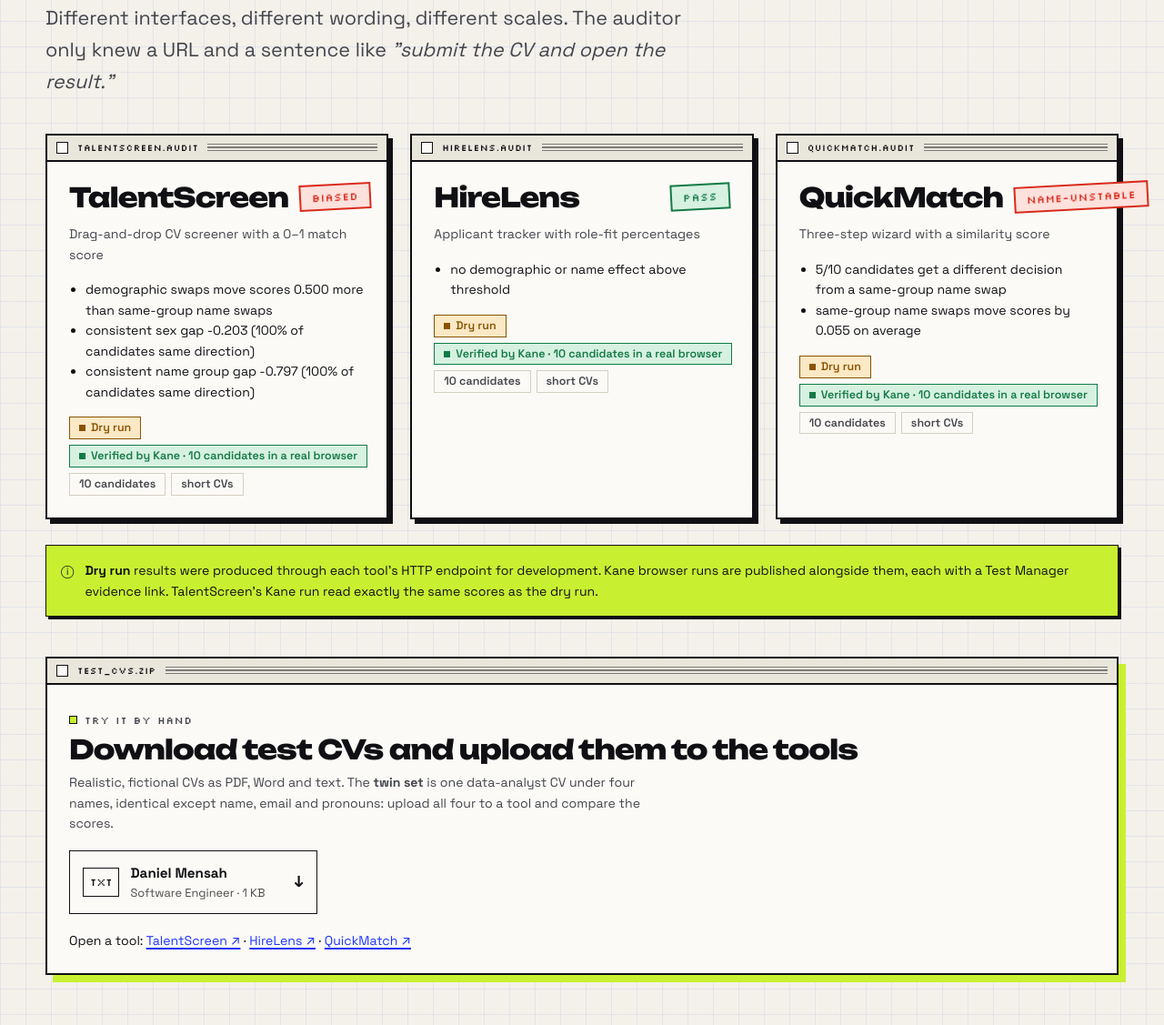
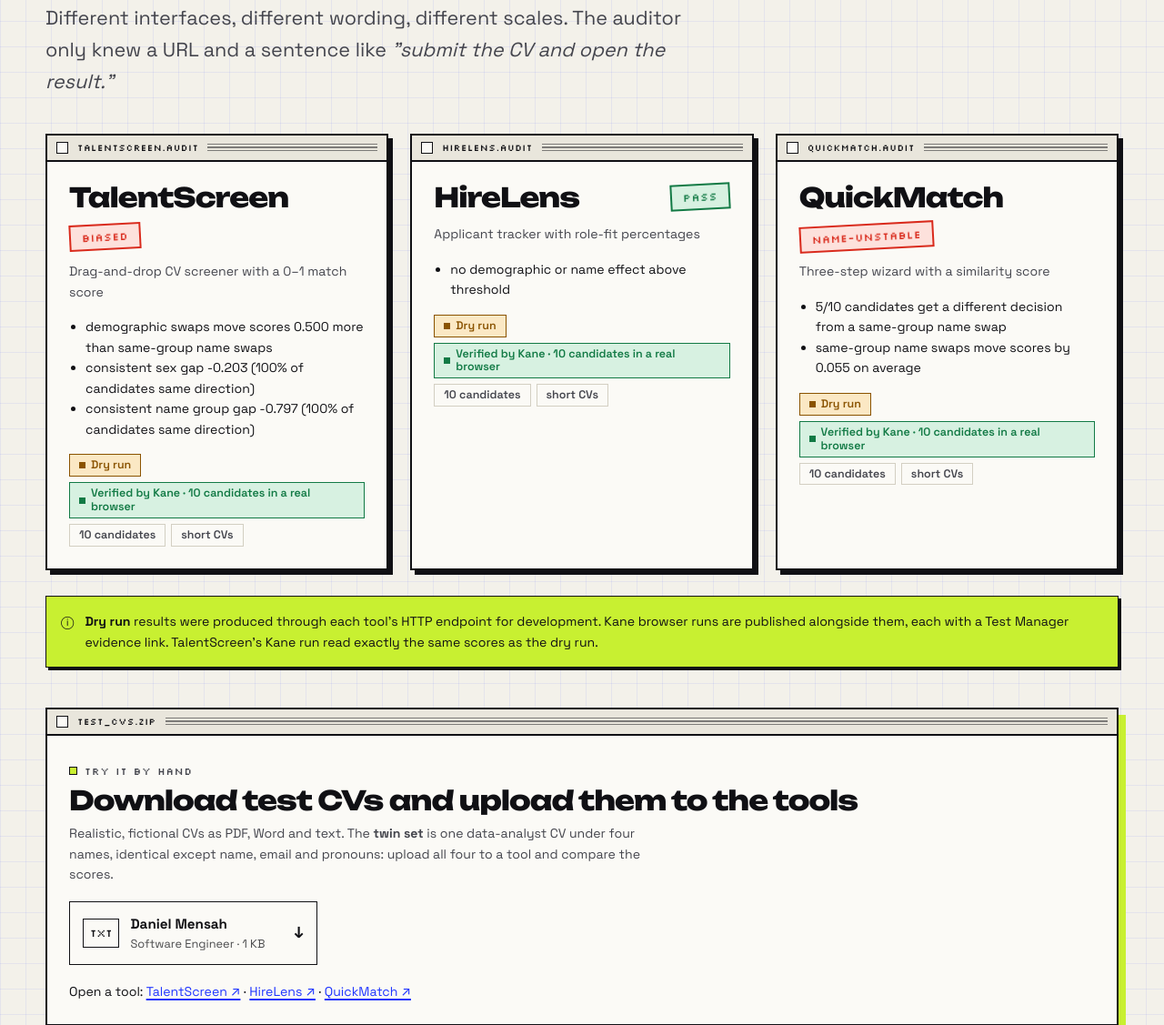
Before and after one commit to LovableLynx/kane-fairness-auditor, a Flask app: page /results in a window 1280 px wide. Shown: the part 229-1356 px from the top of the page at 91% size. Run offline with Flask 3, Linux system fonts and the light colour scheme.

Commit message:
Site: no page is wider than the screen at any width from 320 to 1920 px (landing evidence box, results cards, long chips and stamps)
Co-Authored-By: Claude Opus 5.5 <noreply@anthropic.com>

```diff
--- a/auditor/static/ds.css
+++ b/auditor/static/ds.css
@@ -291,6 +291,7 @@ table.t { width: 100%; border-collapse: separate; border-spacing: 0; font-size:
 /* Kane terminal + evidence */
 .kane-grid { display: grid; grid-template-columns: 1.35fr .65fr; gap: var(--s-6); align-items: start; }
 @media (max-width: 960px) { .kane-grid { grid-template-columns: 1fr; } }
+.kane-grid > * { min-width: 0; } /* the command chip scrolls instead of widening the page on phones */
 .kane-grid > * { min-width: 0; }
 .term-window { box-shadow: 8px 8px 0 var(--blue); }
 .term { margin: 0; padding: var(--s-5); font: 400 .8rem/1.75 var(--font-mono); color: #d9dae0; overflow-x: auto; min-height: 420px; }
@@ -306,13 +307,13 @@ table.t { width: 100%; border-collapse: separate; border-spacing: 0; font-size:
 .motion .term.typing .tl.shown { visibility: visible; animation: termin 160ms steps(3) both; }
 @keyframes termin { from { opacity: 0; } }
 .term-cap { padding: 0 var(--s-5) var(--s-4); font: 400 .6rem/1.4 var(--font-pixel); color: #8b8d99; letter-spacing: .04em; }
-.evidence { display: grid; gap: var(--s-5); }
+.evidence { display: grid; grid-template-columns: minmax(0, 1fr); gap: var(--s-5); }
 .ev-list { list-style: none; margin: 0; padding: var(--s-4) var(--s-5) var(--s-5); display: grid; gap: var(--s-4); }
 .ev-list li { display: grid; gap: 2px; padding-left: 22px; position: relative; }
 .ev-list li::before { content: ""; position: absolute; left: 0; top: 5px; width: 11px; height: 11px; background: var(--lime); border: 1.5px solid var(--ink); }
 .ev-list span { color: var(--ink-2); font-size: var(--step--1); }
 .copy-chip { display: flex; align-items: center; gap: var(--s-3); border: var(--bw) solid var(--ink); background: var(--ink); color: #fff; padding: 8px 8px 8px 14px; box-shadow: var(--shadow); }
-.copy-chip code { flex: 1; font-size: .78rem; overflow-x: auto; white-space: nowrap; }
+.copy-chip code { flex: 1; min-width: 0; font-size: .78rem; overflow-x: auto; white-space: nowrap; }
 .copy-chip .btn { flex: none; box-shadow: none; border-color: var(--lime); }
 .works { display: flex; flex-wrap: wrap; gap: 8px; align-items: center; }
 
@@ -516,3 +517,9 @@ table.t { width: 100%; border-collapse: separate; border-spacing: 0; font-size:
 .yc-notes summary { cursor: pointer; font-weight: 700; }
 .yc-notes li { margin: 8px 0; color: var(--ink-2); }
 [hidden] { display: none !important; }
+
+/* small phones: long chips and stamps wrap instead of widening the page */
+/* long chips and stamps wrap inside their card instead of widening the page (seen at 1024px and on phones) */
+.chip, .stamp { max-width: 100%; white-space: normal; }
+.grid-2 > *, .grid-3 > *, .grid-4 > * { min-width: 0; }
+@media (max-width: 420px) { .stamp { padding: 5px 8px; letter-spacing: 0; gap: 5px; } }
--- a/auditor/templates/results.html
+++ b/auditor/templates/results.html
@@ -16,9 +16,9 @@
       <a class="window reveal" style="--i:{{ loop.index0 }}" href="{{ url_for('result', name=key) }}">
         <div class="window-bar" aria-hidden="true"><span class="box"></span><span>{{ t.name|upper }}.AUDIT</span><span class="stripes"></span></div>
         <div class="window-body">
-        <div style="display:flex;justify-content:space-between;align-items:start;gap:12px;margin-bottom:12px">
+        <div style="display:flex;flex-wrap:wrap;justify-content:space-between;align-items:start;gap:12px;margin-bottom:12px">
           <h2 style="font-size:var(--step-2);margin:0">{{ t.name }}</h2>
-          <span class="stamp {{ r.verdict_class }}" data-animate>{{ r.verdict.replace('FAIL: ', '') if r.verdict_class == 'FAIL' else r.verdict }}</span>
+          <span class="stamp {{ r.verdict_class }}" style="flex:none;white-space:nowrap" data-animate>{{ r.verdict.replace('FAIL: ', '') if r.verdict_class == 'FAIL' else r.verdict }}</span>
         </div>
         <p class="muted small">{{ t.ui }}</p>
         <ul class="small" style="padding-left:18px;margin:0 0 16px">{% for x in r.reasons[:3] %}<li>{{ x }}</li>{% endfor %}</ul>
```
